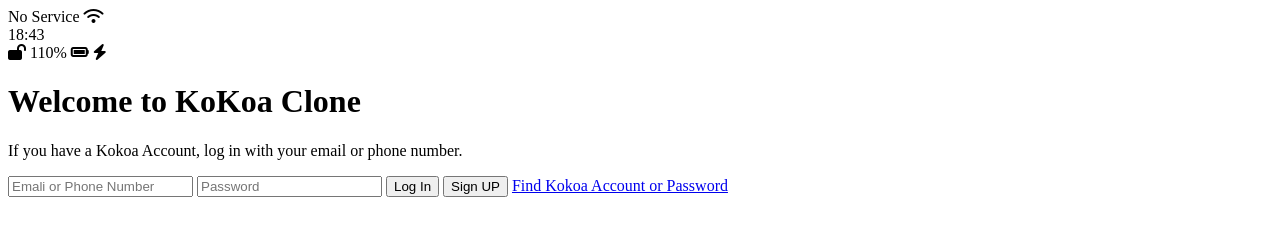
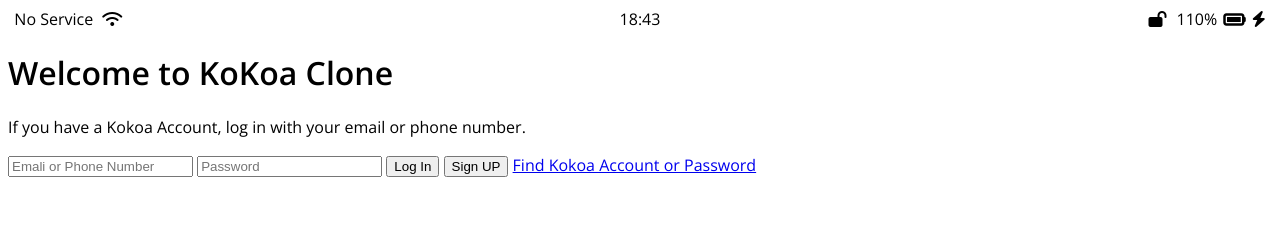
Before and after one commit to firstquator/kokoa-clone-2020, a plain HTML site: page index.html in a window 1280 px wide. Drawn offline with nearby package versions, Linux system fonts and the light colour scheme.

Commit message:
update index.html and CSS

```diff
--- /dev/null
+++ b/CSS/style.css
@@ -0,0 +1,32 @@
+@import url("https://fonts.googleapis.com/css2?family=Open+Sans:ital,wght@0,400;0,600;1,600&display=swap");
+
+body {
+  font-family: "Open Sans", sans-serif;
+}
+
+.status-bar {
+  display: flex;
+  justify-content: center;
+}
+.status-bar__column {
+  width: 33%;
+}
+.status-bar__column:first-child span {
+  margin-right: 5px;
+}
+.status-bar__column:nth-child(2) {
+  display: flex;
+  justify-content: center;
+}
+.status-bar__column:last-child {
+  display: flex;
+  justify-content: flex-end;
+  align-items: center;
+}
+
+.status-bar__column .fa-battery-full {
+  margin: 0px 6px;
+}
+.status-bar__column .fa-lock-open {
+  margin: 0px 10px;
+}
--- a/index.html
+++ b/index.html
@@ -1,6 +1,7 @@
 <!DOCTYPE html>
 <html lang="en">
 <head>
+    <link rel="stylesheet" href="CSS/style.css">
     <meta charset="UTF-8">
     <meta name="viewport" content="width=device-width, initial-scale=1.0">
     <title>Welcome to Kokoa Clone</title>
@@ -12,13 +13,15 @@
             <span>No Service</span>
             <i class="fas fa-wifi"></i>
         </div>
-        <div class="status-bar__column"></div>
+        <div class="status-bar__column">
             <span>18:43</span>
-        <div class="status-bar__column"></div>
+        </div>
+        <div class="status-bar__column">
             <i class="fas fa-lock-open"></i>
             <span>110%</span>
-            <i class="fas fa-battery-full"></i>
+            <i class="fas fa-battery-full fa-lg"></i>
             <i class="fas fa-bolt"></i>
+        </div>
     </div>
 
     <header class="Welcome-header">
```
